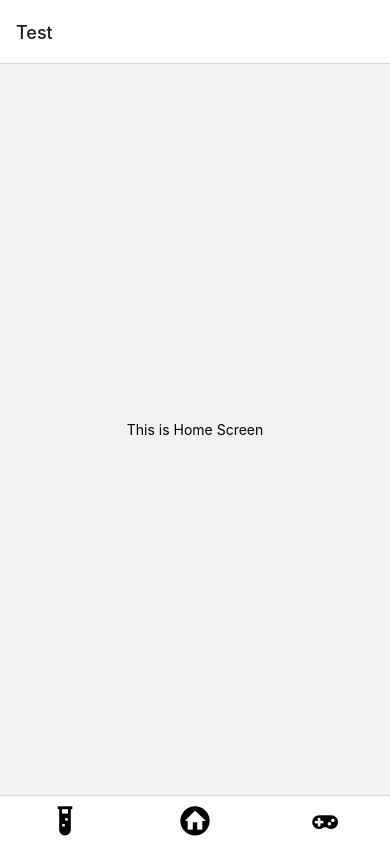
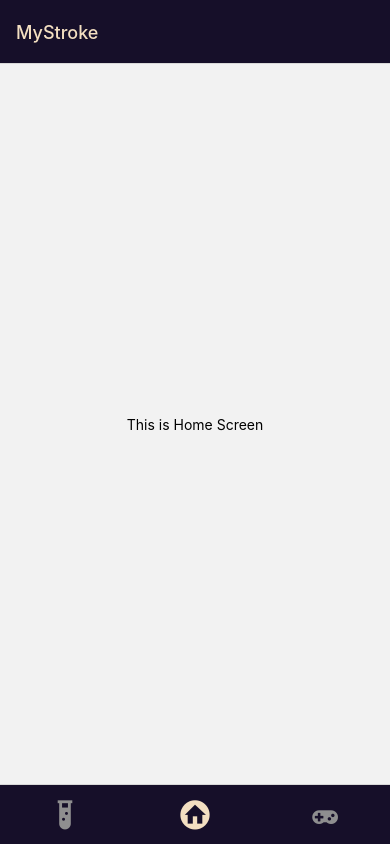
Before and after one commit to MyStroke/MyStrokeApp, a React Native app: screen / in a window 390 px wide. Built offline with nearby package versions, Linux system fonts and the light colour scheme.

Commit message:
Edit Style TabBar

```diff
--- a/App.js
+++ b/App.js
@@ -1,3 +1,4 @@
+import styles from './style';
 import { NavigationContainer } from '@react-navigation/native';
 import { createBottomTabNavigator } from '@react-navigation/bottom-tabs';
 
@@ -10,30 +11,29 @@ export default function App() {
     const Tab = createBottomTabNavigator();
     return (
         <NavigationContainer>
-            <Tab.Navigator screenOptions={{
-                tabBarShowLabel: false
-            }}>
+            <Tab.Navigator initialRouteName='Home' screenOptions={styles.BarStyle}>
 
                 {/*         Test         */}
                 <Tab.Screen name="Test" component={Home} options={{
-                    tabBarIcon: () => (
-                        <MaterialCommunityIcons name="test-tube" size={35} color="black" />
+                    tabBarIcon: ({color}) => (
+                        <MaterialCommunityIcons name="test-tube" size={35} color={color} />
                     )
                 }} />
 
                 {/*        Home       */}
                 <Tab.Screen name="Home" component={Home} options={{
-                    tabBarIcon: () => (
-                        <MaterialCommunityIcons name="home-circle" size={35} color="black" />
+                    tabBarIcon: ({color}) => (
+                        <MaterialCommunityIcons name="home-circle" size={35} color={color} />
                     )
                 }} />
 
                 {/*        Game       */}
                 <Tab.Screen name="Game" component={Home} options={{
-                    tabBarIcon: () => (
-                        <FontAwesome name="gamepad" size={24} color="black" />
+                    tabBarIcon: ({color}) => (
+                        <FontAwesome name="gamepad" size={24} color={color} />
                     )
                 }} />
+
             </Tab.Navigator>
         </NavigationContainer>
     );
--- /dev/null
+++ b/style.js
@@ -0,0 +1,22 @@
+import { StyleSheet } from "react-native";
+
+export default StyleSheet.create({
+    style: {
+        backgroundColor: "#160F29",
+    },
+    BarStyle: {
+        tabBarShowLabel: false, // ปิดการแสดงชื่อ Tab
+        tabBarActiveTintColor: "#F3DFC1", // สีของ Icon เมื่อ active
+        // ตั้งค่า Tab Bar Style
+        tabBarStyle: {
+            backgroundColor: "#160F29",
+            height: 60,
+        },
+        // ตั้งค่า Header Style
+        headerStyle: {
+            backgroundColor: "#160F29",
+        },
+        headerTintColor: "#F3DFC1", // สีของตัวอักษรบน Header
+        headerTitle: "MyStroke", // ตั้งค่า Title บน Header
+    }
+});
```
